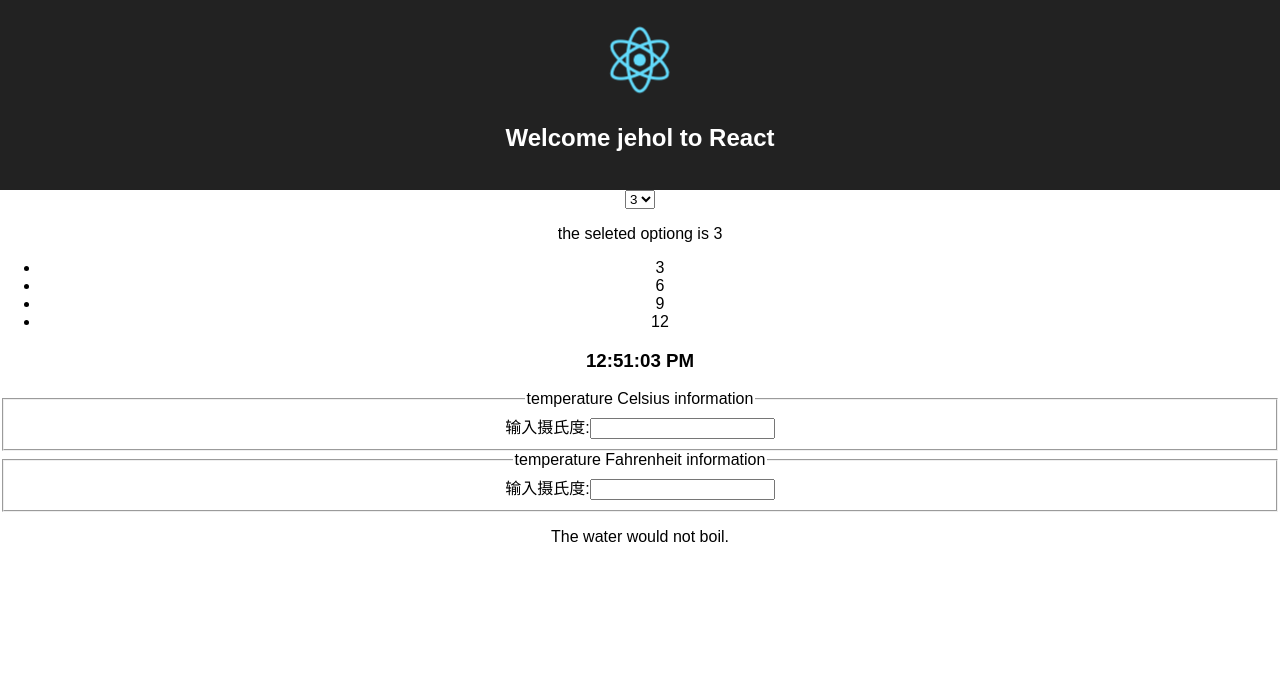
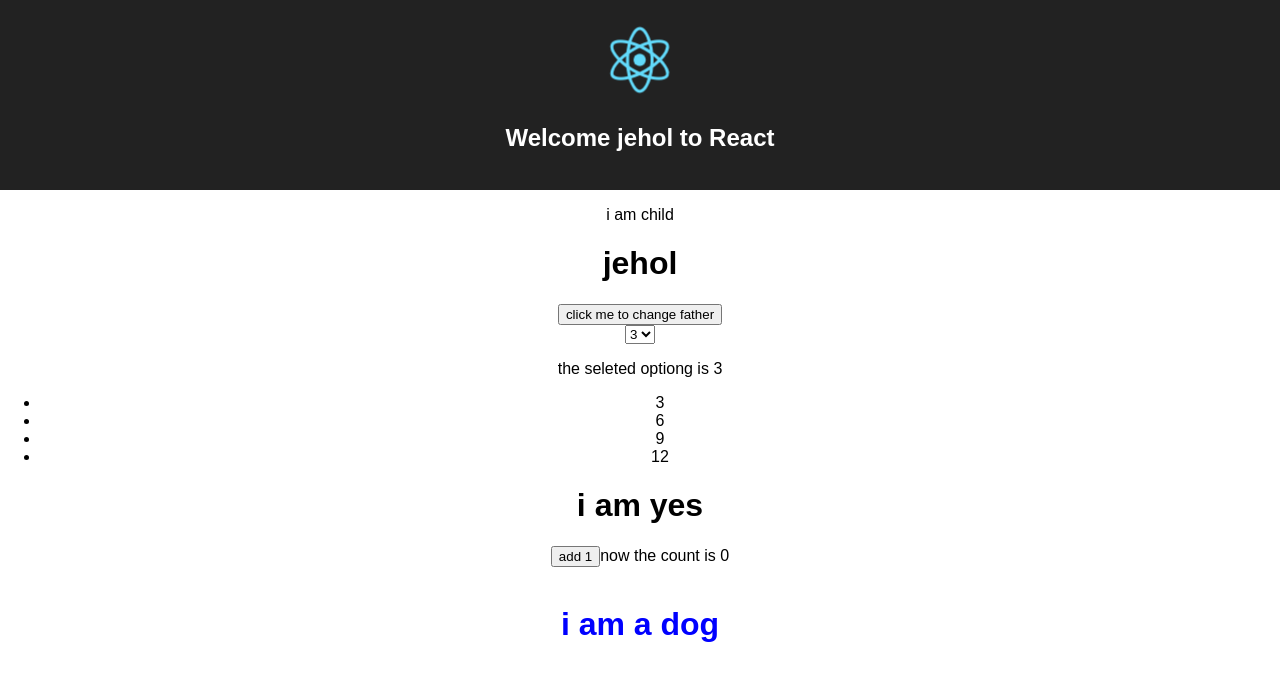
Before and after one commit to MJingv/ReactTest, a React app: page / in a window 1280 px wide. Shown: the top 680 px of the page. Built offline with nearby package versions, Linux system fonts and the light colour scheme.

Commit message:
add the untouched dog

```diff
--- a/package.json
+++ b/package.json
@@ -34,6 +34,8 @@
     "react-dev-utils": "^3.0.2",
     "react-dom": "^15.6.1",
     "react-error-overlay": "^1.0.9",
+    "react-redux": "^5.0.5",
+    "redux": "2.0.0",
     "style-loader": "0.18.2",
     "sw-precache-webpack-plugin": "0.11.3",
     "url-loader": "0.5.9",
--- a/src/App.js
+++ b/src/App.js
@@ -1,28 +1,61 @@
 import React, {Component} from 'react';
 import logo from './logo.svg';
 import './App.css';
+import {render} from 'react-dom'
+import {createStore} from 'redux'
+import {Provider} from 'react-redux'
+import Dog from './dog';
 
 export default class App extends React.Component {
   constructor(props) {
     super(props);
     this.state = {
-      value: '3'
+      myChoice: true,
+      val: 'jehol',
+      value: '3',
+      father: '',
+      num: [3, 2],
+      count:0,
     }
   }
   handleChange(e) {
     this.setState({value: e.target.value});
 
   }
+  change(e) {
+    this.setState({father: e.target.value})
+  }
 
+  changeBro() {
+    this.setState({father: "i am brother"})
+  }
+
+  changeMe(n) {
+
+    console.log(n.a + '我的宝贝');
+    this.setState({val: 'hhhhhh'})
+
+  }
+
+  addBtn = () =>{
+    this.setState((prevState) =>({
+      count:prevState.count+1
+    }
+
+    ))
+
+  }
   render() {
     const num = [1, 2, 3, 4];
-
+    const yes = <strong>i am yes</strong>;
+    const no = <strong>i am no</strong>;
     return (
       <div className="App game">
         <div className="App-header">
           <img src={logo} className="App-logo" alt="logo"/>
           <h2>Welcome jehol to React</h2>
         </div>
+        <Child myVal={this.state.val} change={this.changeMe.bind(this)}></Child>
         <select onChange={this.handleChange.bind(this)}>
           <option value="1">1</option>
           <option value="2">2</option>
@@ -38,10 +71,79 @@ export default class App extends React.Component {
           ))
 }
         </ul>
-        <Clock></Clock>
-        <Calculator></Calculator>
+        <h1>
+          {this.state.myChoice
+            ? yes
+            : no
+}
+        </h1>
+        <button onClick = {this.addBtn}>add 1</button>
+      {`now the count is ${this.state.count}`}
+
+      <br/>
+    <br/>
+      <Dog / >
+
       </div>
     );
+  }
+}
+
+class Child extends React.Component {
+  constructor(props) {
+    super(props)
+
+  }
+
+  handleClick = () => this.props.change({a: 1})
+
+  render() {
+    return (
+      <div>
+        <p>i am child</p>
+        <h1>{this.props.myVal}</h1>
+        <button onClick={this.handleClick}>click me to change father</button>
+
+      </div>
+    )
+  }
+
+}
+
+class Test extends React.Component {
+  constructor(props) {
+    super(props)
+    this.state = {
+      userName: "1"
+    }
+
+  }
+
+  render() {
+    const no = ["jehol", "a", "bbb"]
+    return (
+      <div>
+        <input placeholder="input sth " onChange={this.props.value}></input>
+        <ul>
+          {this.props.myNum.map((item, index) => {
+
+            return <li key={index}>{item}</li>
+          })}
+        </ul>
+      </div>
+    )
+  }
+}
+
+class Brother extends React.Component {
+  constructor(props) {
+    super(props)
+
+  }
+  render() {
+    return (
+      <button onClick={this.props.brother}>我要改变兄弟test的值</button>
+    )
   }
 }
 
@@ -62,7 +164,7 @@ class Clock extends React.Component {
     clearInterval(this.timerID);
 
   }
-  component
+
   render() {
     return (
       <div>
--- /dev/null
+++ b/src/dog.js
@@ -0,0 +1,64 @@
+import React, {Component} from 'react';
+
+export default class Dog extends React.Component {
+  constructor(){
+    super();
+    this.state = {
+      isBarking:false,
+      isRunning:false,
+      now:''
+
+    }
+  }
+
+  handleClick = () =>(
+    this.bark(),
+    this.run()
+  )
+
+  bark = () =>{
+    this.setState((prevState)=>({
+      now:prevState.now+'barking --',
+      isBarking:true
+    }
+    ))
+    setTimeout(() =>
+    this.setState((prevState) => ({
+      isBarking:false,
+      now:prevState.now +'stop barking--',
+
+    }))
+    ,500)
+
+  }
+
+  run = () =>{
+
+    this.setState((prevState)=>({
+      now:prevState.now+'running --',
+      isRunning:true
+    }
+    ))
+    setTimeout(() =>{
+      this.setState( (prevState) => ({
+        isRunning:false,
+        now:prevState.now +'stop running--'
+      }) )
+    },500)
+
+  }
+  render(){
+    return(
+      <div>
+
+<h1 style = {{color:"blue"}} onClick = {this.handleClick}>i am a dog</h1>
+
+{this.state.now}
+
+      </div>
+
+
+
+    )
+  }
+}
```
Also changed, not shown: 1 other file (tests, documents, lock files or other folders).
